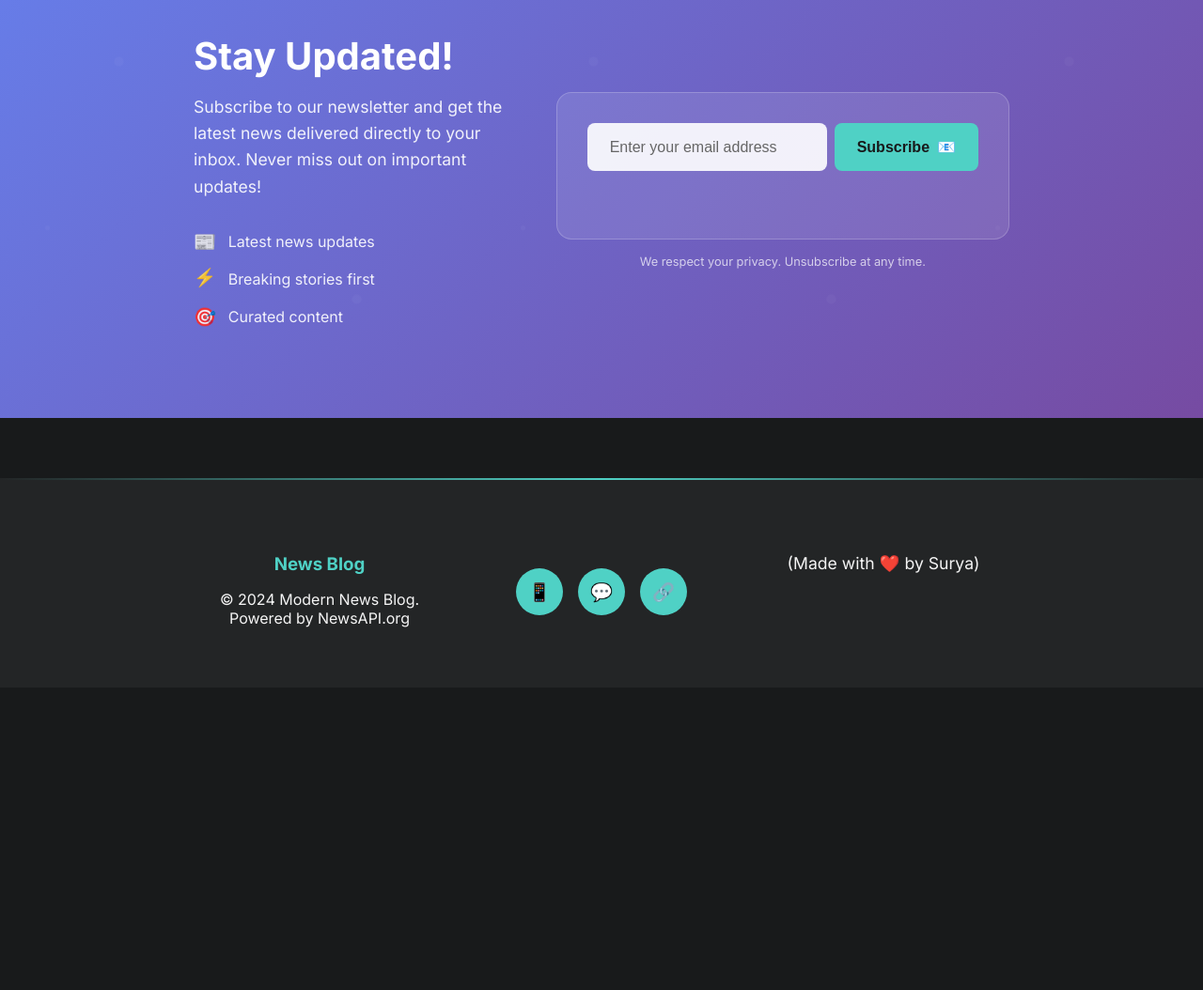
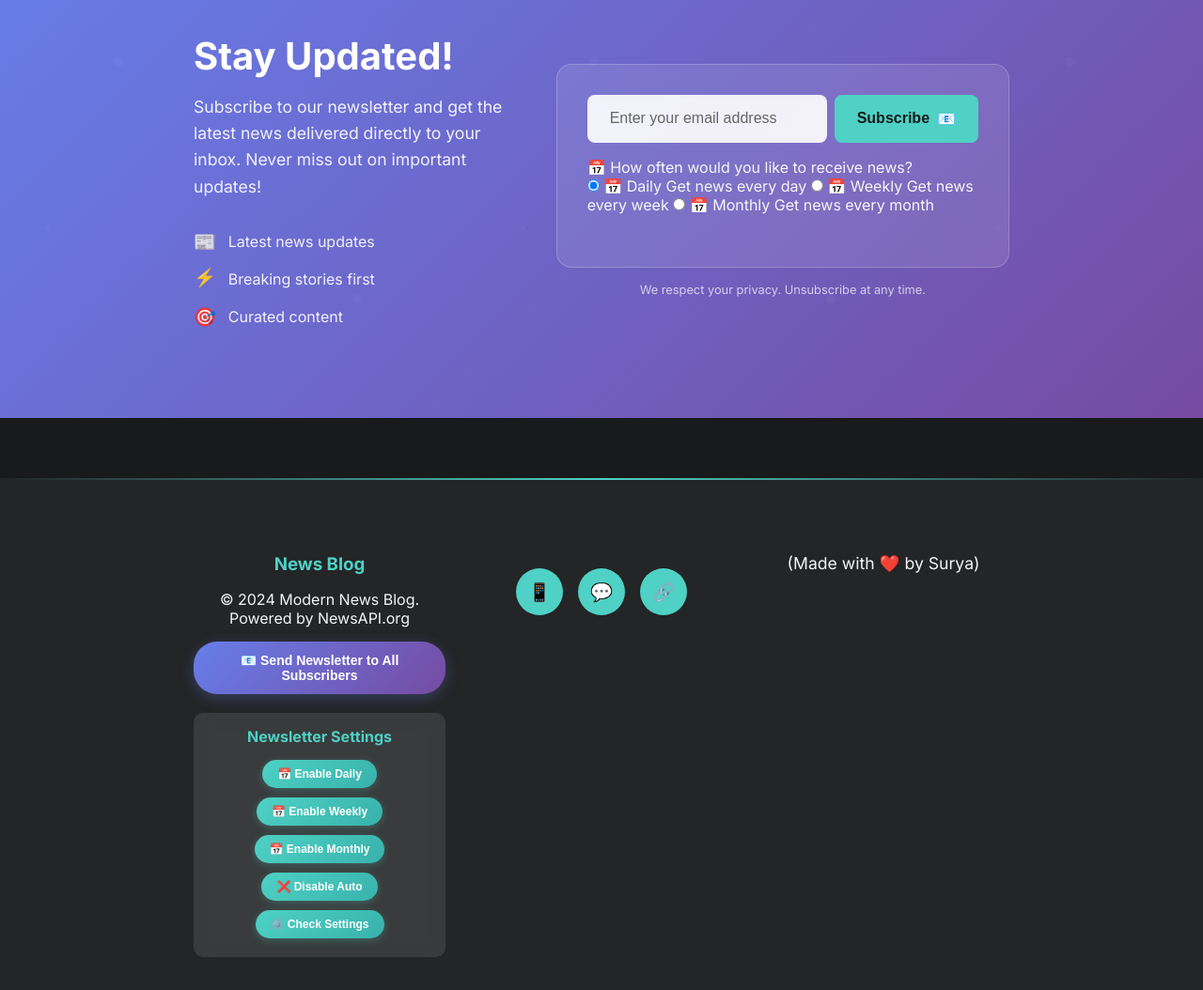
Before and after one commit to SuryaAbyss/BlogSite, a plain HTML site: page index.html in a window 1280 px wide. Shown: the part 668-1722 px from the top of the page at 94% size. Before the commit the page ends 1400 px from the top, so only its background shows below. Drawn offline with nearby package versions, Linux system fonts and the light colour scheme; no server answers.

Commit message:
Update index.html

```diff
--- a/index.html
+++ b/index.html
@@ -72,6 +72,38 @@
                                 <span class="btn-icon">📧</span>
                             </button>
                         </div>
+
+                        <!-- Newsletter Frequency Selection -->
+                        <div class="frequency-selection">
+                            <label class="frequency-label">📅 How often would you like to receive news?</label>
+                            <div class="frequency-options">
+                                <label class="frequency-option">
+                                    <input type="radio" name="frequency" value="daily" checked>
+                                    <span class="option-text">
+                                        <span class="option-icon">📅</span>
+                                        <span class="option-label">Daily</span>
+                                        <span class="option-desc">Get news every day</span>
+                                    </span>
+                                </label>
+                                <label class="frequency-option">
+                                    <input type="radio" name="frequency" value="weekly">
+                                    <span class="option-text">
+                                        <span class="option-icon">📅</span>
+                                        <span class="option-label">Weekly</span>
+                                        <span class="option-desc">Get news every week</span>
+                                    </span>
+                                </label>
+                                <label class="frequency-option">
+                                    <input type="radio" name="frequency" value="monthly">
+                                    <span class="option-text">
+                                        <span class="option-icon">📅</span>
+                                        <span class="option-label">Monthly</span>
+                                        <span class="option-desc">Get news every month</span>
+                                    </span>
+                                </label>
+                            </div>
+                        </div>
+
                         <div class="form-message" id="formMessage"></div>
                     </form>
                     <p class="privacy-note">We respect your privacy. Unsubscribe at any time.</p>
@@ -88,11 +120,11 @@
                     <h3 class="glitch-text">News Blog</h3>
                     <p>&copy; 2024 Modern News Blog. Powered by NewsAPI.org</p>
                     <!-- Admin Newsletter Button (for testing) -->
-                    <button id="sendNewsletterBtn" class="admin-btn" style="display: none;">
+                    <button id="sendNewsletterBtn" class="admin-btn">
                         📧 Send Newsletter to All Subscribers
                     </button>
                     <!-- Admin Controls for Automatic Newsletters -->
-                    <div class="admin-controls" style="display: none;">
+                    <div class="admin-controls">
                         <h4>Newsletter Settings</h4>
                         <button id="enableDailyBtn" class="admin-btn-small">📅 Enable Daily</button>
                         <button id="enableWeeklyBtn" class="admin-btn-small">📅 Enable Weekly</button>
```
